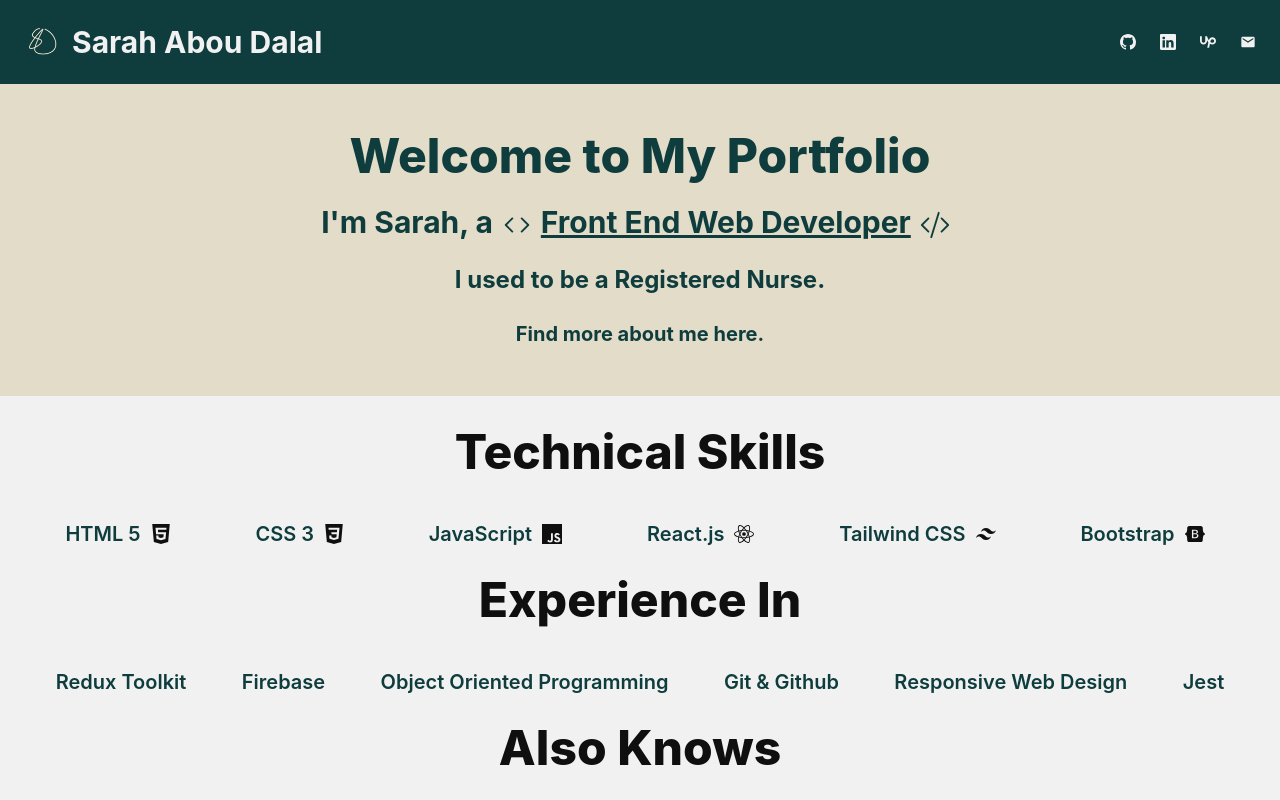
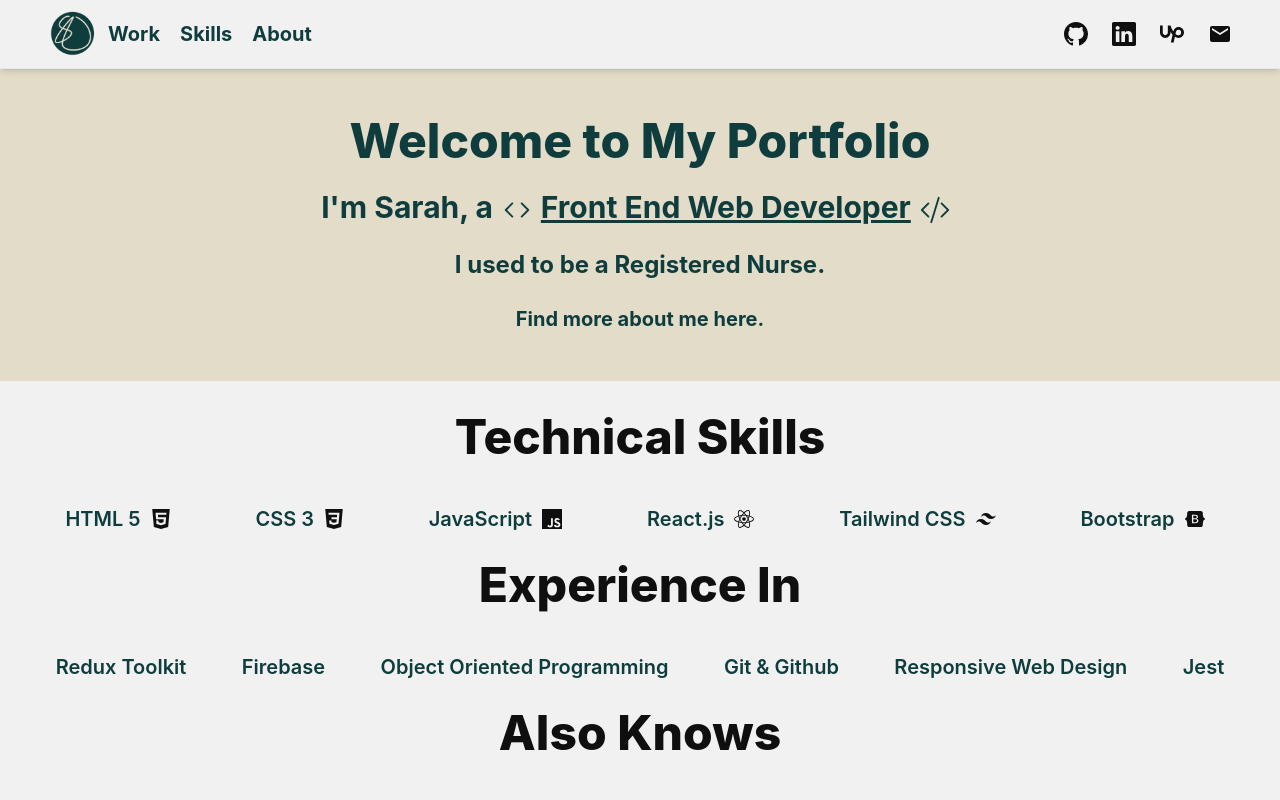
Before and after one commit to sarahaboudalal/Portfolio, a React (Create React App) app: page / in a window 1280 px wide. Shown: the top 800 px of the page. Built offline with nearby package versions, Linux system fonts and the light colour scheme.

Commit message:
added burger menu for md screens

```diff
--- a/package.json
+++ b/package.json
@@ -9,6 +9,7 @@
     "react": "^18.2.0",
     "react-dom": "^18.2.0",
     "react-icons": "^4.6.0",
+    "react-router-dom": "^6.4.5",
     "react-scripts": "5.0.1",
     "web-vitals": "^2.1.4"
   },
--- a/src/components/Navbar/Navbar.jsx
+++ b/src/components/Navbar/Navbar.jsx
@@ -1,54 +1,97 @@
-import React from 'react';
+import React, { useState } from 'react';
+import logo from '../../assets/images/sarah-sad-01.png';
+import { NavLink } from 'react-router-dom';
 import { MdEmail } from 'react-icons/md';
-import logo from '../../assets/images/sarah-sad-01.png'
 import { SiUpwork } from 'react-icons/si';
-import { BsGithub, BsLinkedin} from 'react-icons/bs';
+import { BsGithub, BsLinkedin } from 'react-icons/bs';
+import { FaBars } from 'react-icons/fa';
+import { AiOutlineClose } from 'react-icons/ai';
 
 export default function Navbar() {
+
+  const [open, setOpen] = useState(false)
+
   return (
-    <div>
-      <nav className="bg-greenish">
-        <div className="flex flex-wrap justify-between items-center mx-auto max-w-screen-xl px-4 md:px-6 py-6">
+    <nav className="bg-whitish px-4 sm:px-12 py-2.5 sticky w-full z-20 top-0 left-0 border-b border-gray-200 shadow-md">
+      <div className="container flex flex-wrap justify-between items-center mx-auto">
         <div className="flex items-center">
-            <img
-              src={logo}
-              className="mr-3 h-9"
-              alt="Flowbite Logo"
-            />
-            <span className="self-center hover:text-redish text-whitish text-3xl font-bold">
-              Sarah Abou Dalal
-            </span>
+          <button
+            data-collapse-toggle="navbar-hamburger"
+            type="button"
+            className=""
+            onClick={() => setOpen(!open)}
+          >
+            {open ? (
+              <AiOutlineClose className="text-4xl text-greenish absolute right-8 top-5 cursor-pointer md:hidden" />
+            ) : (
+              <FaBars className="text-4xl text-greenish absolute right-8 top-5 cursor-pointer md:hidden" />
+            )}
+          </button>
+          <img src={logo} alt="logo" class="mr-3 h-12" />
+          <div
+            className={[
+              'items-center justify-between md:flex md:w-auto md:order-1',
+              open ? 'flex' : 'hidden',
+            ].join(' ')}
+          >
+            <ul
+              className={[
+                'text-greenish font-bold md:text-xl bg-whitish md:bg-transparent text-2xl md:flex flex-col md:flex-row md:w-auto md:h-auto gap-x-5 h-screen sm:w-72 w-56',
+                open
+                  ? 'md:shadow-none shadow-xl md:relative absolute top-0 left-0 md:p-0 px-5 pt-8'
+                  : 'left-[-700px] top-[96px] hidden',
+              ].join(' ')}
+            >
+              <li className="md:py-0 py-2">
+                <NavLink className="cursor-pointer" to="/">
+                  Work
+                </NavLink>
+              </li>
+              <li className="md:py-0 py-2">
+                <NavLink className="cursor-pointer">
+                  Skills
+                </NavLink>
+              </li>
+              <li className="md:py-0 py-2">
+                <NavLink className="cursor-pointer">About</NavLink>
+              </li>
+            </ul>
           </div>
-          <div className="flex items-center">
+        </div>
+        <div
+          className={[
+            'md:flex md:justify-end justify-center gap-x-6 md:mt-0 mt-3',
+            open
+              ? 'flex absolute md:relative inset-y-44 left-0 md:inset-y-0 px-5'
+              : 'hidden',
+          ].join(' ')}
+        >
           <a
             href="https://github.com/sarahaboudalal"
-              className="mr-6 text-sm font-medium hover:text-beige text-whitish"
+            className="text-sm font-medium hover:text-greenish text-night"
           >
-              <BsGithub className="h-8 w-4" />
+            <BsGithub className="h-8 w-6" />
           </a>
           <a
             href="https://www.linkedin.com/in/sarah-abou-dalal-977891250/"
-              className="mr-6 text-sm font-medium hover:text-beige text-whitish"
+            className="text-sm font-medium hover:text-greenish text-night"
           >
-              <BsLinkedin className="h-8 w-4" />
+            <BsLinkedin className="h-8 w-6" />
           </a>
           <a
             href="https://www.upwork.com/freelancers/~01fe1bf223c6b52e3e"
-              className="mr-6 text-sm font-medium hover:text-beige text-whitish"
+            className="text-sm font-medium hover:text-greenish text-night"
           >
-              <SiUpwork className="h-8 w-4" />
+            <SiUpwork className="h-8 w-6" />
           </a>
           <a
             href="mailto:sarahaboudalal@gmail.com"
-              className="text-sm font-medium hover:text-beige text-whitish"
+            className="text-sm font-medium hover:text-greenish text-night"
           >
-              <MdEmail className="h-8 w-4" />
+            <MdEmail className="h-8 w-6" />
           </a>
         </div>
       </div>
     </nav>
-    </div>
   );
 }
-
-// <img src="https://flowbite.com/docs/images/logo.svg" className="mr-3 h-6 sm:h-9" alt="Flowbite Logo" />
--- a/src/index.js
+++ b/src/index.js
@@ -1,5 +1,6 @@
 import React from 'react';
 import ReactDOM from 'react-dom/client';
+import { BrowserRouter } from 'react-router-dom';
 import './index.css';
 import App from './App';
 import reportWebVitals from './reportWebVitals';
@@ -7,7 +8,9 @@
 const root = ReactDOM.createRoot(document.getElementById('root'));
 root.render(
   <React.StrictMode>
-    <App />
+    <BrowserRouter>
+      <App />
+    </BrowserRouter>
   </React.StrictMode>
 );
 
```
Also changed, not shown: 1 other file (tests, documents, lock files or other folders). Lines whose indentation alone changed are shown as unchanged.
